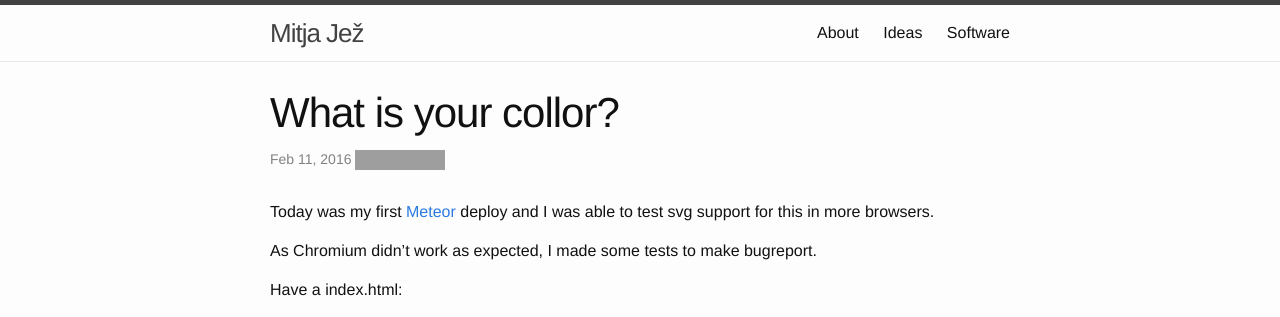
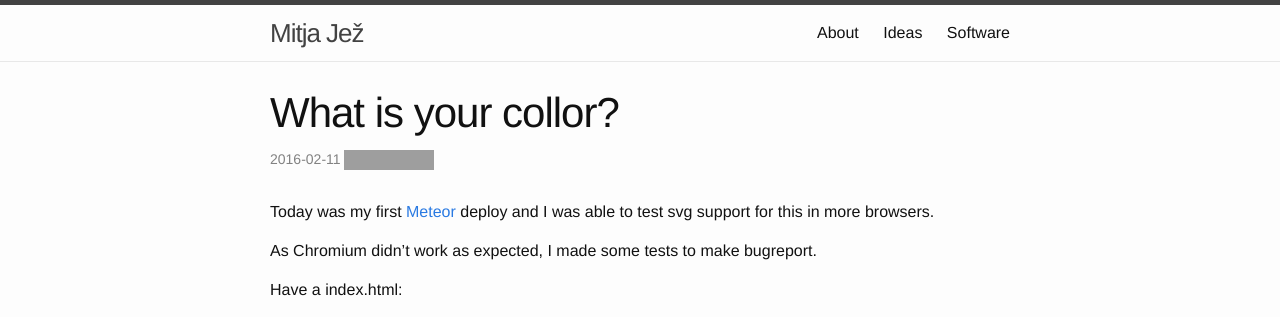
Before and after one commit to mitjajez/mitjajez.github.io, a Jekyll site: the page built from _posts/2016-02-11-what-is-your-collor.md, in a window 1280 px wide. Shown: the top 317 px of the page. Built offline with Jekyll 4.4.1, drawn with Linux system fonts in a browser that asks for light colours; grey boxes are pictures that could not be loaded.

Commit message:
now W3C date format

```diff
--- a/_layouts/post.html
+++ b/_layouts/post.html
@@ -5,7 +5,7 @@ layout: default
 
   <header class="post-header">
     <h1 class="post-title" itemprop="name headline">{{ page.title }}</h1>
-    <p class="post-meta"><time datetime="{{ page.date | date_to_xmlschema }}" itemprop="datePublished">{{ page.date | date: "%b %-d, %Y" }}</time>{% if page.author %} • <span itemprop="author" itemscope itemtype="http://schema.org/Person"><span itemprop="name">{{ page.author }}</span></span>{% endif %}
+    <p class="post-meta"><time datetime="{{ page.date | date_to_xmlschema }}" itemprop="datePublished">{{ page.date | date: "%Y-%m-%d" }}</time>{% if page.author %} • <span itemprop="author" itemscope itemtype="http://schema.org/Person"><span itemprop="name">{{ page.author }}</span></span>{% endif %}
       <a class="FlattrButton"
         title="{{page.title}}"
         data-flattr-tags="{{page.tags}}"
```
